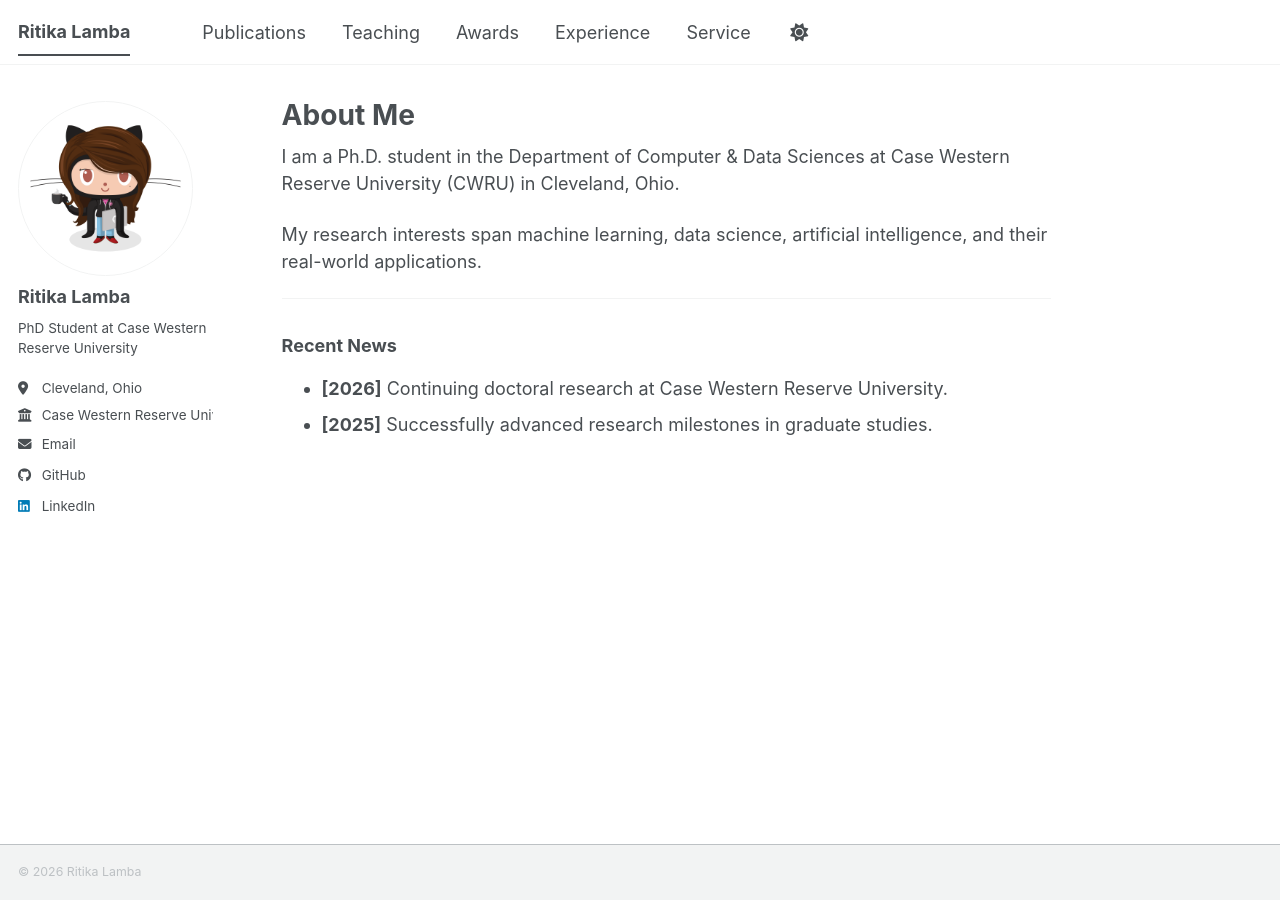
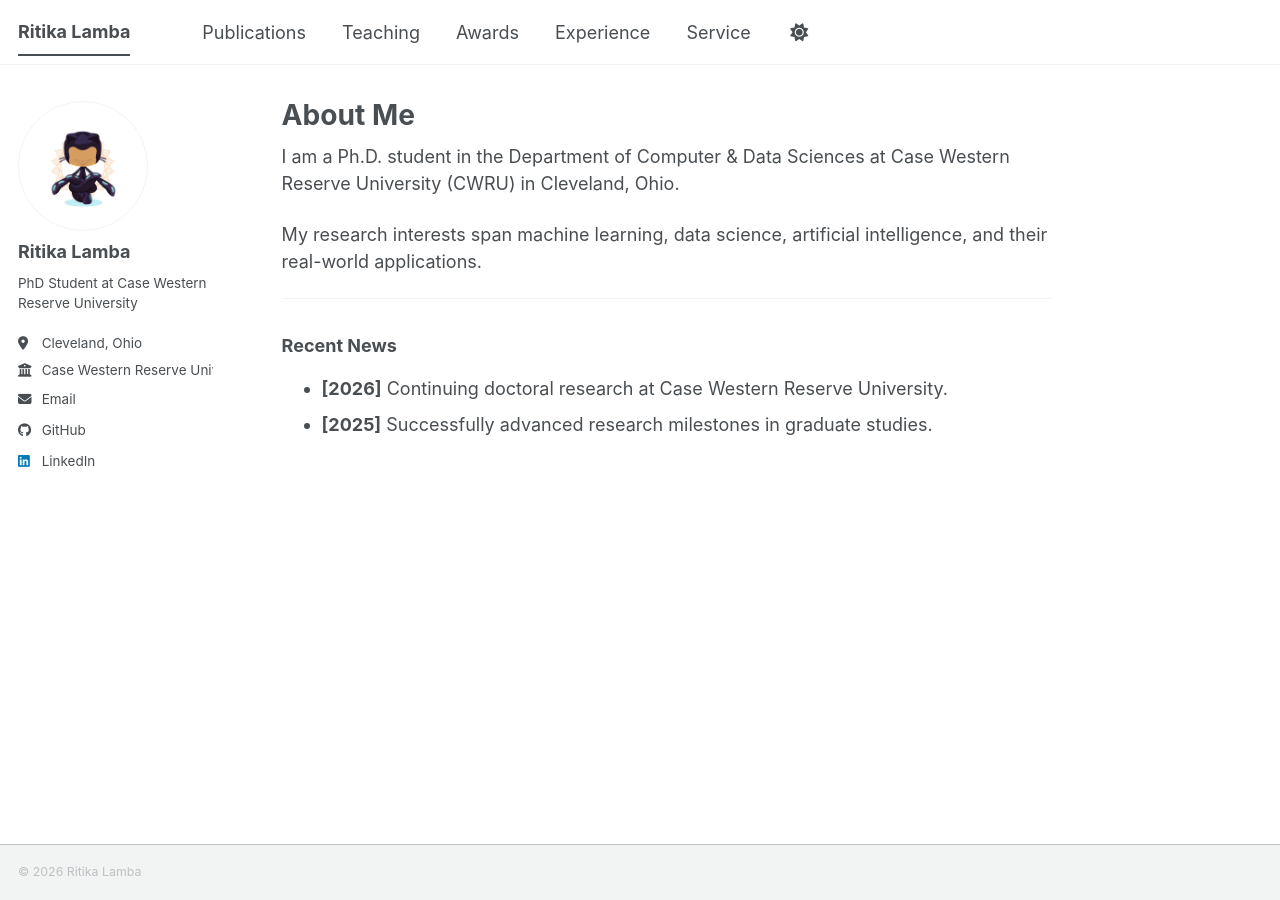
Before and after one commit to rxl895/Personal-Website, a Jekyll site: the page built from _pages/about.md, in a window 1280 px wide. Built offline with Jekyll 4.4.1, drawn with Linux system fonts in a browser that asks for light colours; a script bundle is joined from its source files by our own code; a style sheet for code colours, icons or effects is not loaded.

Commit message:
Replace profile pic with Yogitocat, zoom out avatar

```diff
--- a/assets/css/main.scss
+++ b/assets/css/main.scss
@@ -42,3 +42,9 @@
 .page__footer p:not(.page__footer-copyright) {
   display: none !important;
 }
+
+/* Zoom out avatar */
+.author__avatar img {
+  max-width: 130px !important;
+  padding: 12px !important;
+}
```
Also changed, not shown: images/profile.png.
